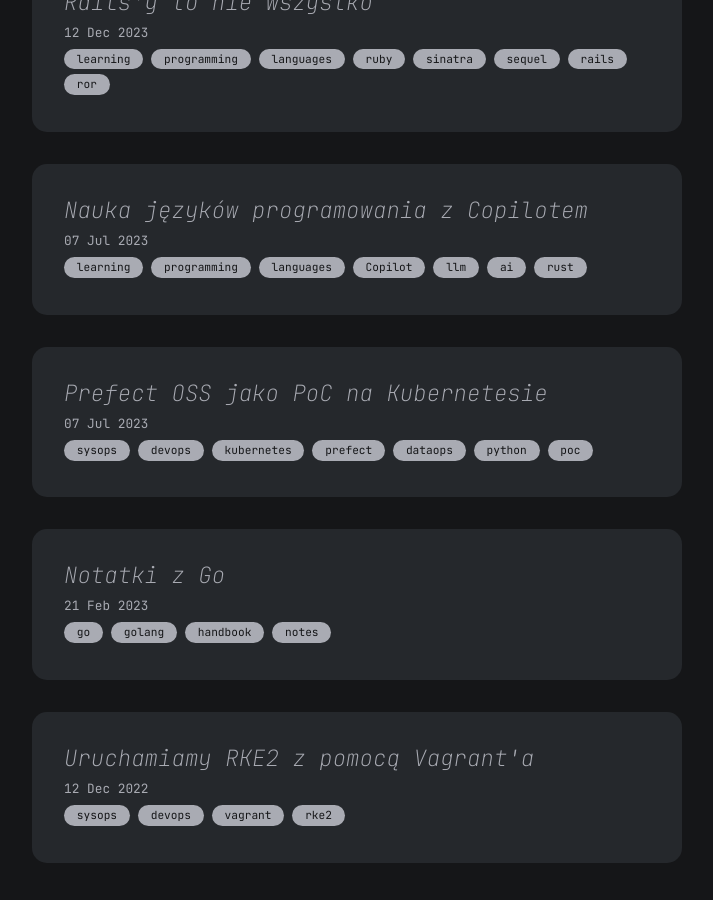
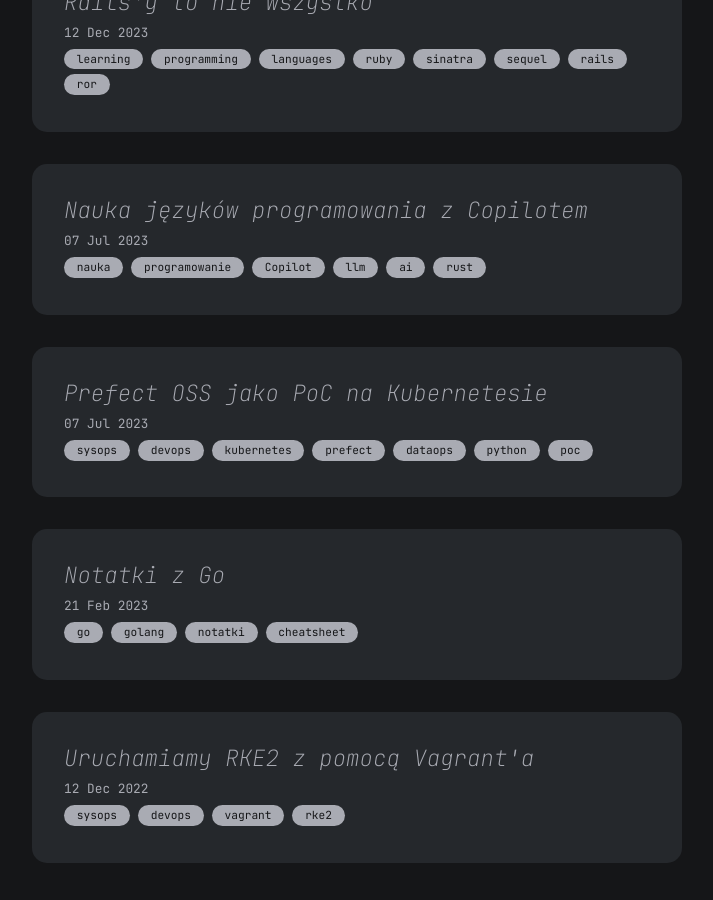
Before and after one commit to mikelogaciuk/mikelogaciuk.github.io, a Jekyll site: the page built from index.md, in a window 1280 px wide and 900 px high, scrolled down 1011 px. Shown: the whole window, without its empty margins (283-996 px from the left). Built offline with Jekyll 4.4.1, drawn with Linux system fonts in a browser that asks for light colours.

Commit message:
Fix tags

```diff
--- a/all_collections/_posts/2023-02-21-notatki-z-go.md
+++ b/all_collections/_posts/2023-02-21-notatki-z-go.md
@@ -2,7 +2,7 @@
 layout: post
 title: Notatki z Go
 date: 2023-02-21
-category: ["go", "golang", "handbook", "notes"]
+category: ["go", "golang", "notatki", "cheatsheet"]
 ---
 
 ![Gopher in the fire](/img/This_is_Fine_Gopher.png)
--- a/all_collections/_posts/2023-12-01-nauka-jezykow-programowania-z-copilotem.md
+++ b/all_collections/_posts/2023-12-01-nauka-jezykow-programowania-z-copilotem.md
@@ -2,8 +2,7 @@
 layout: post
 title: Nauka języków programowania z Copilotem
 date: 2023-07-07
-category:
-  ["learning", "programming", "languages", "Copilot", "llm", "ai", "rust"]
+category: ["nauka", "programowanie", "Copilot", "llm", "ai", "rust"]
 ---
 
 ![Header](/img/rusty1.jpeg)
```
